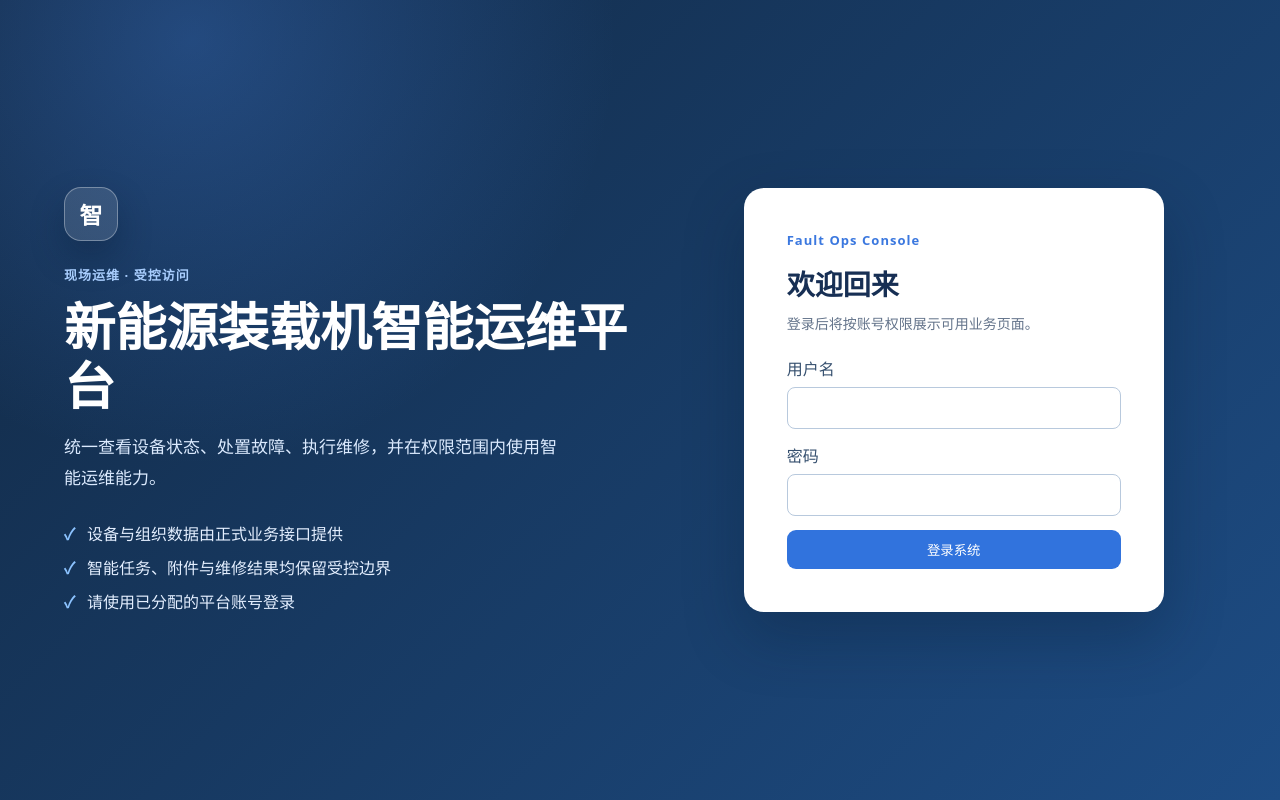
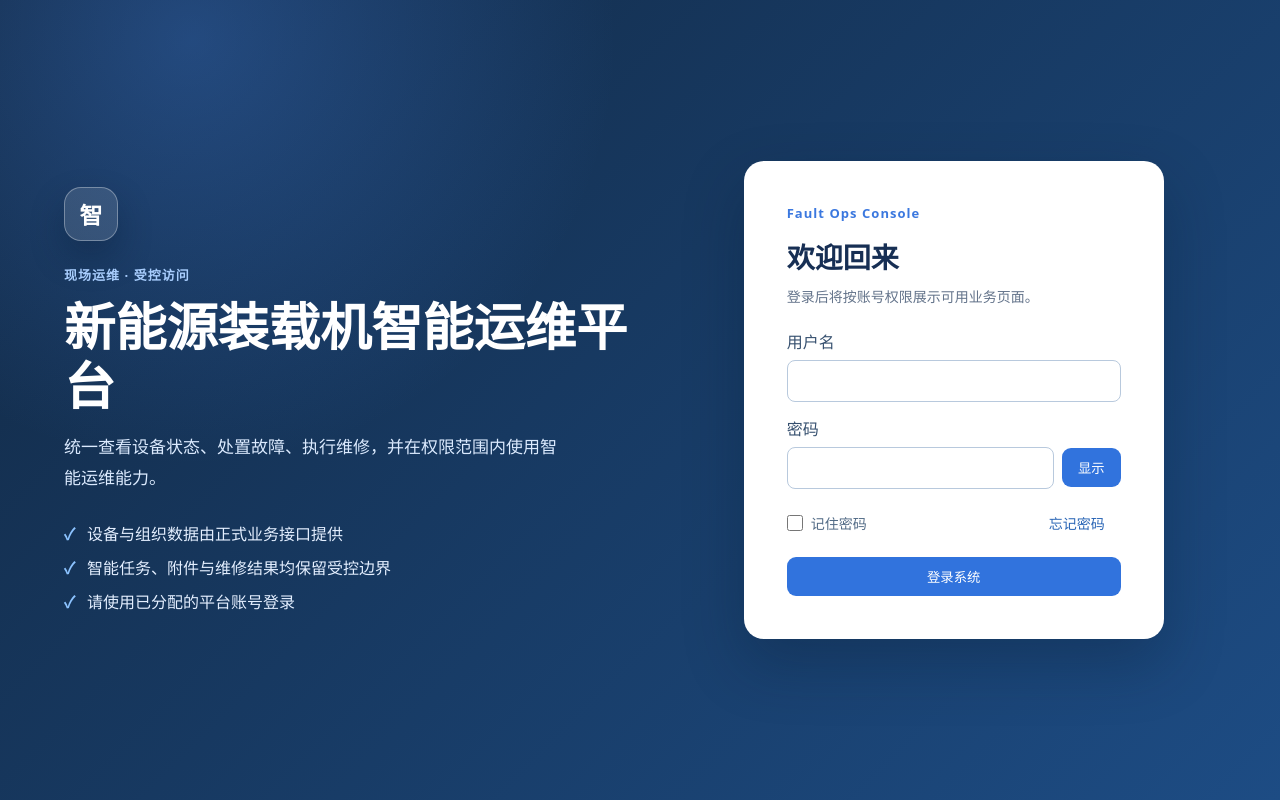
Before and after one commit to QI-code1992/Equipment-repair, a React (Vite) app in the folder codebase/frontend/: page /login in a window 1280 px wide. Built offline with nearby package versions, Linux system fonts and the light colour scheme.

Commit message:
feat(task013): align login experience with prototype

```diff
--- a/codebase/frontend/src/LoginPage.tsx
+++ b/codebase/frontend/src/LoginPage.tsx
@@ -10,6 +10,9 @@ export function LoginPage() {
   const location = useLocation();
   const [username, setUsername] = useState("");
   const [password, setPassword] = useState("");
+  const [rememberPassword, setRememberPassword] = useState(false);
+  const [passwordVisible, setPasswordVisible] = useState(false);
+  const [forgotOpen, setForgotOpen] = useState(false);
   const [error, setError] = useState<string | null>(null);
   const [submitting, setSubmitting] = useState(false);
 
@@ -41,9 +44,25 @@ export function LoginPage() {
       <h2>欢迎回来</h2>
       <p className="login-form__hint">登录后将按账号权限展示可用业务页面。</p>
       <label>用户名<input aria-label="用户名" autoComplete="username" value={username} onChange={(event) => setUsername(event.target.value)} required /></label>
-      <label>密码<input aria-label="密码" type="password" autoComplete="current-password" value={password} onChange={(event) => setPassword(event.target.value)} required /></label>
+      <label>密码
+        <span className="login-password-field">
+          <input aria-label="密码" type={passwordVisible ? "text" : "password"} autoComplete="current-password" value={password} onChange={(event) => setPassword(event.target.value)} required />
+          <button type="button" className="login-password-toggle" aria-label={passwordVisible ? "隐藏密码" : "显示密码"} onClick={() => setPasswordVisible((visible) => !visible)}>{passwordVisible ? "隐藏" : "显示"}</button>
+        </span>
+      </label>
+      <div className="login-form__options">
+        <label className="login-remember"><input type="checkbox" checked={rememberPassword} onChange={(event) => setRememberPassword(event.target.checked)} />记住密码</label>
+        <button type="button" className="login-forgot" onClick={() => setForgotOpen(true)}>忘记密码</button>
+      </div>
       {error && <p role="alert">{error}</p>}
       <button type="submit" disabled={submitting}>{submitting ? "登录中…" : "登录系统"}</button>
+      {forgotOpen && <div className="login-dialog-scrim" role="presentation" onMouseDown={() => setForgotOpen(false)}>
+        <section className="login-dialog" role="dialog" aria-modal="true" aria-labelledby="forgot-password-title" onMouseDown={(event) => event.stopPropagation()}>
+          <h3 id="forgot-password-title">忘记密码</h3>
+          <p>请联系系统管理员重置密码，平台不会通过此页面收集或保存凭据。</p>
+          <button type="button" onClick={() => setForgotOpen(false)}>知道了</button>
+        </section>
+      </div>}
     </form>
   </main>;
 }
--- a/codebase/frontend/src/styles.css
+++ b/codebase/frontend/src/styles.css
@@ -93,6 +93,17 @@ a { color: inherit; text-decoration: none; }
 .login-form h2 { margin: 0; color: #172f54; font-size: 28px; }.login-form__hint { margin: -4px 0 6px; color: #64748b; font-size: 14px; line-height: 1.6; }
 .login-form label { display: grid; gap: 7px; color: #36506f; }
 .login-form input { padding: 9px 10px; border: 1px solid #b8c9dd; border-radius: 8px; font: inherit; }
+.login-password-field { display: grid; grid-template-columns: 1fr auto; gap: 8px; align-items: center; }
+.login-password-toggle { padding: 8px 10px; color: #31577f; background: #eef5fc; border: 1px solid #b8c9dd; border-radius: 8px; cursor: pointer; }
+.login-form__options { display: flex; align-items: center; justify-content: space-between; gap: 12px; }
+.login-remember { display: inline-flex !important; grid-template-columns: none !important; align-items: center; gap: 8px !important; color: #526b86 !important; font-size: 14px; }
+.login-remember input { width: 16px; height: 16px; margin: 0; }
+.login-forgot { padding: 0; color: #2864b5 !important; background: transparent !important; border: 0 !important; font-size: 14px; cursor: pointer; }
+.login-dialog-scrim { position: fixed; inset: 0; z-index: 20; display: grid; place-items: center; padding: 20px; background: #081b3288; }
+.login-dialog { width: min(100%, 380px); padding: 26px; background: #fff; border: 1px solid #d5e0ec; border-radius: 14px; box-shadow: 0 24px 60px #06193352; }
+.login-dialog h3 { margin: 0 0 10px; color: #172f54; font-size: 22px; }
+.login-dialog p { margin: 0 0 20px; color: #526b86; line-height: 1.6; }
+.login-dialog button { width: 100%; }
 .login-form button { padding: 10px 16px; color: #fff; background: #3173dd; border: 0; border-radius: 9px; cursor: pointer; }
 .portal-page { max-width: 1280px; margin: 26px auto; padding: 0 24px 40px; }
 .portal-page h2 { margin: 7px 0 22px; font-size: clamp(26px, 4vw, 34px); }
```
Also changed, not shown: 1 other file (tests, documents, lock files or other folders).
